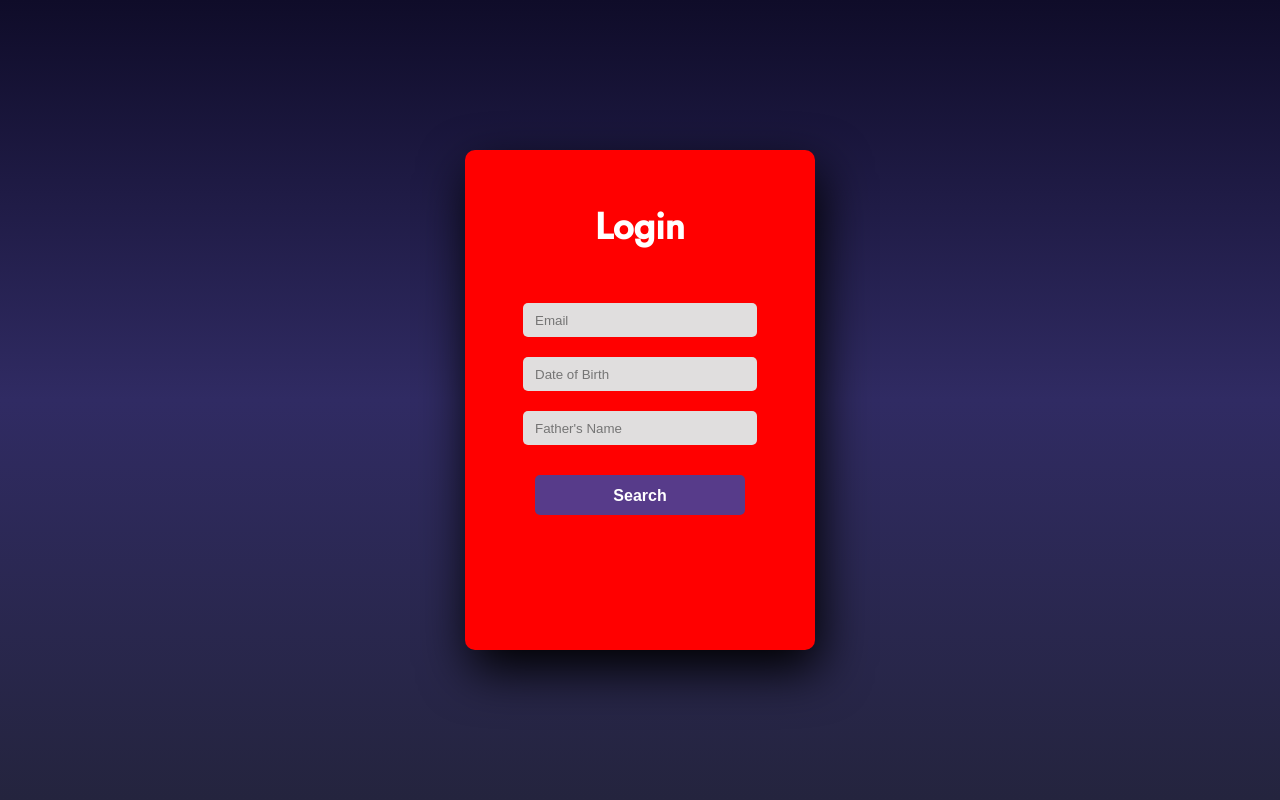
After one commit to ansh-mehrotra/AluminiConnect, a Flask app: page /login in a window 1280 px wide. The commit adds this page. Run offline with Flask 3, Linux system fonts and the light colour scheme.

Commit message:
UI Added

```diff
--- a/app.py
+++ b/app.py
@@ -1,5 +1,5 @@
 
-from flask import Flask, request, jsonify, render_template
+from flask import Flask, request, jsonify, render_template, redirect, url_for, flash
 import pandas as pd
 
 app = Flask(__name__)
@@ -12,38 +12,44 @@ def save_data(df):
     # Save the updated data to the Excel file
     df.to_excel('students.xlsx', index=False)
 
+
+#Added login route here in the main code
 @app.route('/', methods=['GET', 'POST'])
-def index():
-    user_details = None
+@app.route('/login', methods=['GET', 'POST'])
+def login():
     if request.method == 'POST':
-        dob = request.form.get('birth_date')
-        fathers_name = request.form.get('father_name')
-        email = request.form.get('email_id1')
-
-        print(f"Received POST request with dob={dob}, fathers_name={fathers_name}, email={email}")
+        email = request.form.get('email')
+        dob = request.form.get('dob')
+        father_name = request.form.get('father_name')
 
         df = load_data()
 
-        # Check if columns exist in the DataFrame
+        # Check if the necessary columns exist in the DataFrame
         if 'EMAIL ID1' not in df.columns or 'BIRTH DATE' not in df.columns or 'FATHERNAME' not in df.columns:
             print("DataFrame columns:", df.columns)
-            return render_template('index.html', user_details=None, error="Required columns are missing in the data file.")
+            return render_template('login.html', error="Required columns are missing in the data file.")
 
-        # Build query conditions
+        # First check if the email is correctly identified
         if email:
             user_data = df[df['EMAIL ID1'] == email]
-        elif dob and fathers_name:
-            user_data = df[(df['BIRTH DATE'] == dob) & (df['FATHERNAME'] == fathers_name)]
-            print("founddd")
-        else:
-            user_data = pd.DataFrame()  # Empty DataFrame if no valid search criteria
+            if not user_data.empty:
+                return render_template('index.html', user_details=user_data.iloc[0].to_dict())  # Redirect to index.html after successful login
 
-        if not user_data.empty:
-            user_details = user_data.iloc[0].to_dict()
-        else:
-            user_details = None
+        # If email is not provided or doesn't match, check if both dob and father's name are correct
+        if dob and father_name:
+            user_data = df[(df['BIRTH DATE'] == dob) & (df['FATHERNAME'] == father_name)]
+            if not user_data.empty:
+                return render_template('index.html',user_details=user_data.iloc[0].to_dict())  # Redirect to index.html after successful login
 
-    return render_template('index.html', user_details=user_details)
+        # If neither email nor dob + father's name match
+        flash('Invalid login credentials. Please try again.')
+        return render_template('login.html', email=email, dob=dob, father_name=father_name)
+
+    # For GET requests, just show the login page
+    return render_template('login.html')
+
+
+
 
 @app.route('/get-details', methods=['GET'])
 def get_details():
--- /dev/null
+++ b/static/login.css
@@ -0,0 +1,129 @@
+body{
+	margin: 0;
+	padding: 0;
+	display: flex;
+	justify-content: center;
+	align-items: center;
+	min-height: 100vh;
+	font-family: 'Jost', sans-serif;
+	background: linear-gradient(to bottom, #0f0c29, #302b63, #24243e);
+}
+.main{
+	width: 350px;
+	height: 500px;
+	background: red;
+	overflow: hidden;
+	/* background: url("https://doc-08-2c-docs.googleusercontent.com/docs/securesc/68c90smiglihng9534mvqmq1946dmis5/fo0picsp1nhiucmc0l25s29respgpr4j/1631524275000/03522360960922298374/03522360960922298374/1Sx0jhdpEpnNIydS4rnN4kHSJtU1EyWka?e=view&authuser=0&nonce=gcrocepgbb17m&user=03522360960922298374&hash=tfhgbs86ka6divo3llbvp93mg4csvb38") no-repeat center/ cover; */
+	border-radius: 10px;
+	box-shadow: 5px 20px 50px #000;
+}
+#chk{
+	display: none;
+}
+.signup{
+	position: relative;
+	width:100%;
+	height: 100%;
+}
+label{
+	color: #fff;
+	font-size: 2.3em;
+	justify-content: center;
+	display: flex;
+	margin: 50px;
+	font-weight: bold;
+	cursor: pointer;
+	transition: .5s ease-in-out;
+}
+input{
+	width: 60%;
+	height: 10px;
+	background: #e0dede;
+	justify-content: center;
+	display: flex;
+	margin: 20px auto;
+	padding: 12px;
+	border: none;
+	outline: none;
+	border-radius: 5px;
+}
+button{
+	width: 60%;
+	height: 40px;
+	margin: 10px auto;
+	justify-content: center;
+	display: block;
+	color: #fff;
+	background: #573b8a;
+	font-size: 1em;
+	font-weight: bold;
+	margin-top: 30px;
+	outline: none;
+	border: none;
+	border-radius: 5px;
+	transition: .2s ease-in;
+	cursor: pointer;
+}
+button:hover{
+	background: #6d44b8;
+}
+
+
+/* Adding changes to input tag where id = "sub" */
+
+
+#sub{
+	width: 60%;
+	height: 40px;
+	margin: 10px auto;
+	justify-content: center;
+	display: block;
+	color: #fff;
+	background: #573b8a;
+	font-size: 1em;
+	font-weight: bold;
+	margin-top: 30px;
+	outline: none;
+	border: none;
+	border-radius: 5px;
+	transition: .2s ease-in;
+	cursor: pointer;
+}
+#sub:hover{
+	background: #6d44b8;
+}
+
+
+
+
+
+
+
+
+
+
+
+
+
+
+.login{
+	height: 460px;
+	background: #eee;
+	border-radius: 60% / 10%;
+	transform: translateY(-180px);
+	transition: .8s ease-in-out;
+}
+.login label{
+	color: #573b8a;
+	transform: scale(.6);
+}
+
+#chk:checked ~ .login{
+	transform: translateY(-500px);
+}
+#chk:checked ~ .login label{
+	transform: scale(1);
+}
+#chk:checked ~ .signup label{
+	transform: scale(.6);
+}
--- /dev/null
+++ b/templates/login.html
@@ -0,0 +1,29 @@
+<!DOCTYPE html>
+<html>
+<head>
+	<title>Slide Navbar</title>
+	<link rel="stylesheet" type="text/css" href="../static/login.css">
+<link href="https://fonts.googleapis.com/css2?family=Jost:wght@500&display=swap" rel="stylesheet">
+</head>
+<body>
+	<div class="main">
+		<input type="checkbox" id="chk" aria-hidden="true">
+
+			<div class="signup">
+				<form id="emailForm" method="POST">
+                    <label for="chk" aria-hidden="true">Login</label>
+                    <!-- <label for="email" ></label> -->
+                    <input type="text" id="email" name="email" value="{{ email }}" placeholder="Email">
+                    <!-- <label for="dob" ></label> -->
+                    <input type="text" id="dob" name="dob" value="{{ dob }}" placeholder="Date of Birth">
+                    <!-- <label for="fathers_name" ></label> -->
+                    <input type="text" id="fathers_name" name="fathers_name" value="{{ fathers_name }}" placeholder="Father's Name">
+
+                    <input id="sub" type="submit" value="Search">
+                </form>
+			</div>
+
+
+	</div>
+</body>
+</html>
```
Also changed, not shown: static/style.css (deleted, +0 -71 lines), templates/index.html (+120 -12 lines), 2 other files.
